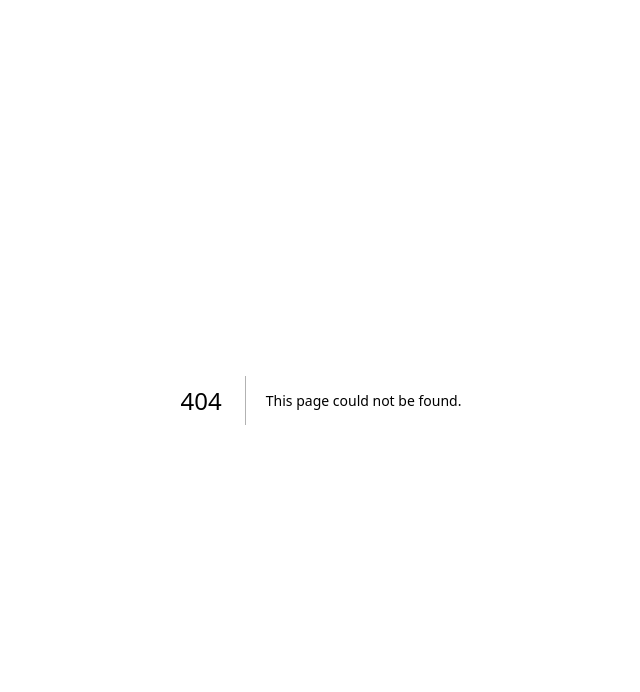
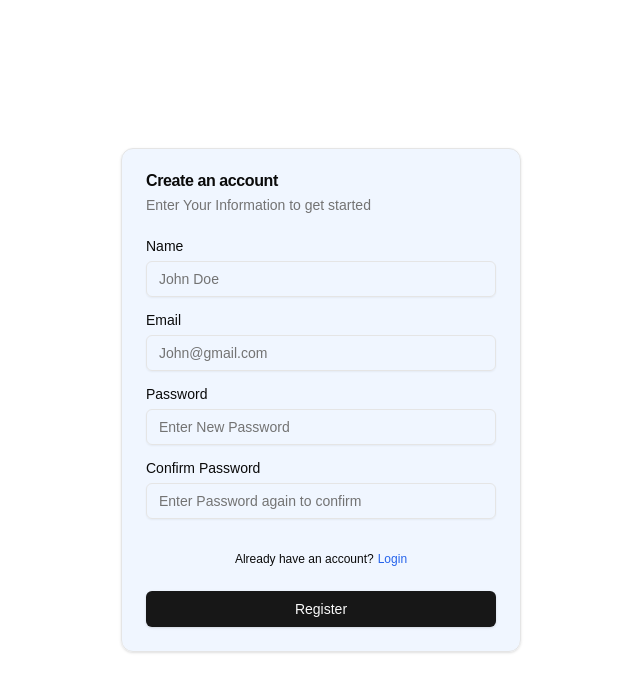
Before and after one commit to kasunara88/my-first-react-app, a Next.js app: page /register in a window 1280 px wide. Before the commit this address had no page. Shown: the top 692 px of the page, without its empty margins (319-959 px from the left). Built offline with nearby package versions, Linux system fonts and the light colour scheme.

Commit message:
T-003 Creat account page completed

```diff
--- /dev/null
+++ b/app/register/page.jsx
@@ -0,0 +1,10 @@
+import RegisterForm from "./register-form";
+
+// Keep this as the server component (functional component)
+export default function RegisterPage() {
+  return (
+    <div className="container mx-auto">
+      <RegisterForm />
+    </div>
+  );
+}
--- /dev/null
+++ b/app/register/register-form.jsx
@@ -0,0 +1,107 @@
+"use client";
+
+import { Button } from "@/components/ui/button";
+import {
+  Card,
+  CardContent,
+  CardDescription,
+  CardFooter,
+  CardHeader,
+  CardTitle,
+} from "@/components/ui/card";
+import { Input } from "@/components/ui/input";
+import { Label } from "@/components/ui/label";
+import Link from "next/link";
+import { useState } from "react";
+
+const DEFAULT_ERROR = { error: false, message: "" };
+
+// Keep this as a client component(functional component)
+export default function RegisterForm() {
+  const [error, setError] = useState(DEFAULT_ERROR);
+  const handleSubmit = async (event) => {
+    event.preventDefault();
+    const formData = new FormData(event?.currentTarget);
+    const name = formData.get("name") ?? "";
+    const email = formData.get("email") ?? "";
+    const password = formData.get("password") ?? "";
+    const confirmPassword = formData.get("confirm-password") ?? "";
+
+    if (name && email && password && confirmPassword) {
+      if (password === confirmPassword) {
+        setError(DEFAULT_ERROR);
+      } else {
+        setError({ error: true, message: "Passwords do not match" });
+      }
+    }
+    console.log("Error", error);
+  };
+
+  return (
+    <div className="flex  justify-center items-center min-h-screen">
+      <Card className="bg-blue-50/90 w-[400px]">
+        <CardHeader>
+          <CardTitle>Create an account</CardTitle>
+          <CardDescription>
+            Enter Your Information to get started
+          </CardDescription>
+        </CardHeader>
+        <form onSubmit={handleSubmit}>
+          <CardContent>
+            <div className="flex flex-col space-y-4">
+              <div className="flex flex-col space-y-2">
+                <Label htmlFor="name">Name</Label>
+                <Input id="name" name="name" placeholder="John Doe" />
+              </div>
+              <div className="flex flex-col space-y-2">
+                <Label htmlFor="email">Email</Label>
+                <Input
+                  id="email"
+                  name="email"
+                  type="email"
+                  placeholder="John@gmail.com"
+                />
+              </div>
+              <div className="flex flex-col space-y-2">
+                <Label htmlFor="password">Password</Label>
+                <Input
+                  id="password"
+                  name="password"
+                  type="password"
+                  placeholder="Enter New Password"
+                />
+              </div>
+              <div className="flex flex-col space-y-2">
+                <Label htmlFor="confirm-password">Confirm Password</Label>
+                <Input
+                  id="confirm-password"
+                  name="confirm-password"
+                  type="password"
+                  placeholder="Enter Password again to confirm"
+                />
+              </div>
+              <div className="flex justify-center">
+                {error.error && (
+                  <span className="text-red-700 text-xs text-center">
+                    {error.message}
+                  </span>
+                )}
+              </div>
+              <div className="flex justify-center gap-1 text-xs">
+                Already have an account?{" "}
+                <Link href="/login" className="text-blue-600 hover:underline">
+                  Login
+                </Link>
+              </div>
+            </div>
+          </CardContent>
+          <CardFooter className="flex justify-center">
+            <Button className="flex-1 font-medium" type="submit">
+              Register
+            </Button>
+          </CardFooter>
+        </form>
+      </Card>
+    </div>
+  );
+}
--- /dev/null
+++ b/components/ui/button.jsx
@@ -0,0 +1,48 @@
+import * as React from "react"
+import { Slot } from "@radix-ui/react-slot"
+import { cva } from "class-variance-authority";
+
+import { cn } from "@/lib/utils"
+
+const buttonVariants = cva(
+  "inline-flex items-center justify-center gap-2 whitespace-nowrap rounded-md text-sm font-medium transition-colors focus-visible:outline-none focus-visible:ring-1 focus-visible:ring-neutral-950 disabled:pointer-events-none disabled:opacity-50 [&_svg]:pointer-events-none [&_svg]:size-4 [&_svg]:shrink-0 dark:focus-visible:ring-neutral-300",
+  {
+    variants: {
+      variant: {
+        default:
+          "bg-neutral-900 text-neutral-50 shadow hover:bg-neutral-900/90 dark:bg-neutral-50 dark:text-neutral-900 dark:hover:bg-neutral-50/90",
+        destructive:
+          "bg-red-500 text-neutral-50 shadow-sm hover:bg-red-500/90 dark:bg-red-900 dark:text-neutral-50 dark:hover:bg-red-900/90",
+        outline:
+          "border border-neutral-200 bg-white shadow-sm hover:bg-neutral-100 hover:text-neutral-900 dark:border-neutral-800 dark:bg-neutral-950 dark:hover:bg-neutral-800 dark:hover:text-neutral-50",
+        secondary:
+          "bg-neutral-100 text-neutral-900 shadow-sm hover:bg-neutral-100/80 dark:bg-neutral-800 dark:text-neutral-50 dark:hover:bg-neutral-800/80",
+        ghost: "hover:bg-neutral-100 hover:text-neutral-900 dark:hover:bg-neutral-800 dark:hover:text-neutral-50",
+        link: "text-neutral-900 underline-offset-4 hover:underline dark:text-neutral-50",
+      },
+      size: {
+        default: "h-9 px-4 py-2",
+        sm: "h-8 rounded-md px-3 text-xs",
+        lg: "h-10 rounded-md px-8",
+        icon: "h-9 w-9",
+      },
+    },
+    defaultVariants: {
+      variant: "default",
+      size: "default",
+    },
+  }
+)
+
+const Button = React.forwardRef(({ className, variant, size, asChild = false, ...props }, ref) => {
+  const Comp = asChild ? Slot : "button"
+  return (
+    (<Comp
+      className={cn(buttonVariants({ variant, size, className }))}
+      ref={ref}
+      {...props} />)
+  );
+})
+Button.displayName = "Button"
+
+export { Button, buttonVariants }
--- /dev/null
+++ b/components/ui/input.jsx
@@ -0,0 +1,19 @@
+import * as React from "react"
+
+import { cn } from "@/lib/utils"
+
+const Input = React.forwardRef(({ className, type, ...props }, ref) => {
+  return (
+    (<input
+      type={type}
+      className={cn(
+        "flex h-9 w-full rounded-md border border-neutral-200 bg-transparent px-3 py-1 text-base shadow-sm transition-colors file:border-0 file:bg-transparent file:text-sm file:font-medium file:text-neutral-950 placeholder:text-neutral-500 focus-visible:outline-none focus-visible:ring-1 focus-visible:ring-neutral-950 disabled:cursor-not-allowed disabled:opacity-50 md:text-sm dark:border-neutral-800 dark:file:text-neutral-50 dark:placeholder:text-neutral-400 dark:focus-visible:ring-neutral-300",
+        className
+      )}
+      ref={ref}
+      {...props} />)
+  );
+})
+Input.displayName = "Input"
+
+export { Input }
--- /dev/null
+++ b/components/ui/label.jsx
@@ -0,0 +1,18 @@
+"use client"
+
+import * as React from "react"
+import * as LabelPrimitive from "@radix-ui/react-label"
+import { cva } from "class-variance-authority";
+
+import { cn } from "@/lib/utils"
+
+const labelVariants = cva(
+  "text-sm font-medium leading-none peer-disabled:cursor-not-allowed peer-disabled:opacity-70"
+)
+
+const Label = React.forwardRef(({ className, ...props }, ref) => (
+  <LabelPrimitive.Root ref={ref} className={cn(labelVariants(), className)} {...props} />
+))
+Label.displayName = LabelPrimitive.Root.displayName
+
+export { Label }
--- a/package.json
+++ b/package.json
@@ -9,6 +9,8 @@
     "lint": "next lint"
   },
   "dependencies": {
+    "@radix-ui/react-label": "^2.1.2",
+    "@radix-ui/react-slot": "^1.1.2",
     "class-variance-authority": "^0.7.1",
     "clsx": "^2.1.1",
     "ky": "^1.7.4",
```
Also changed, not shown: 1 other file (tests, documents, lock files or other folders).
